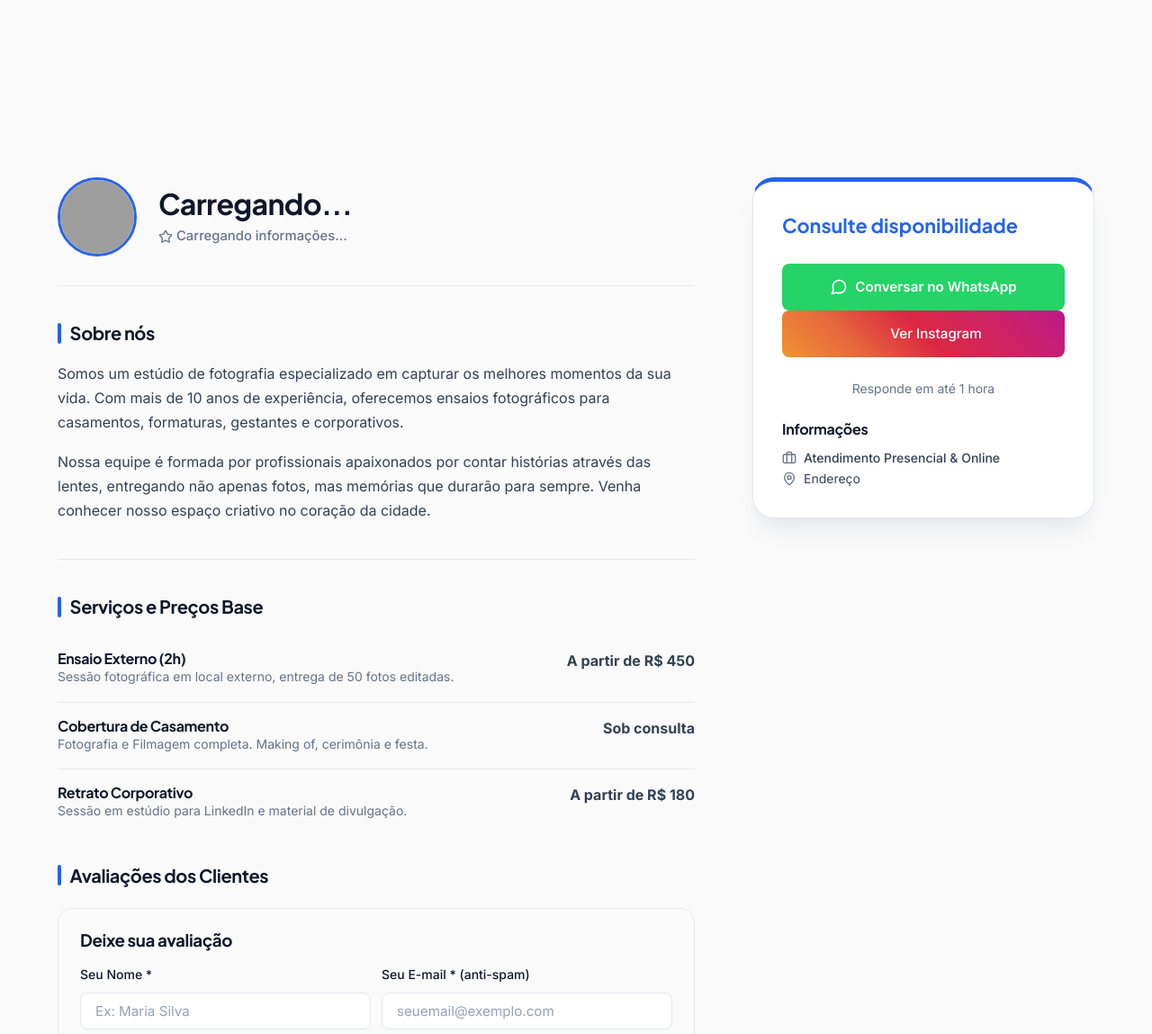
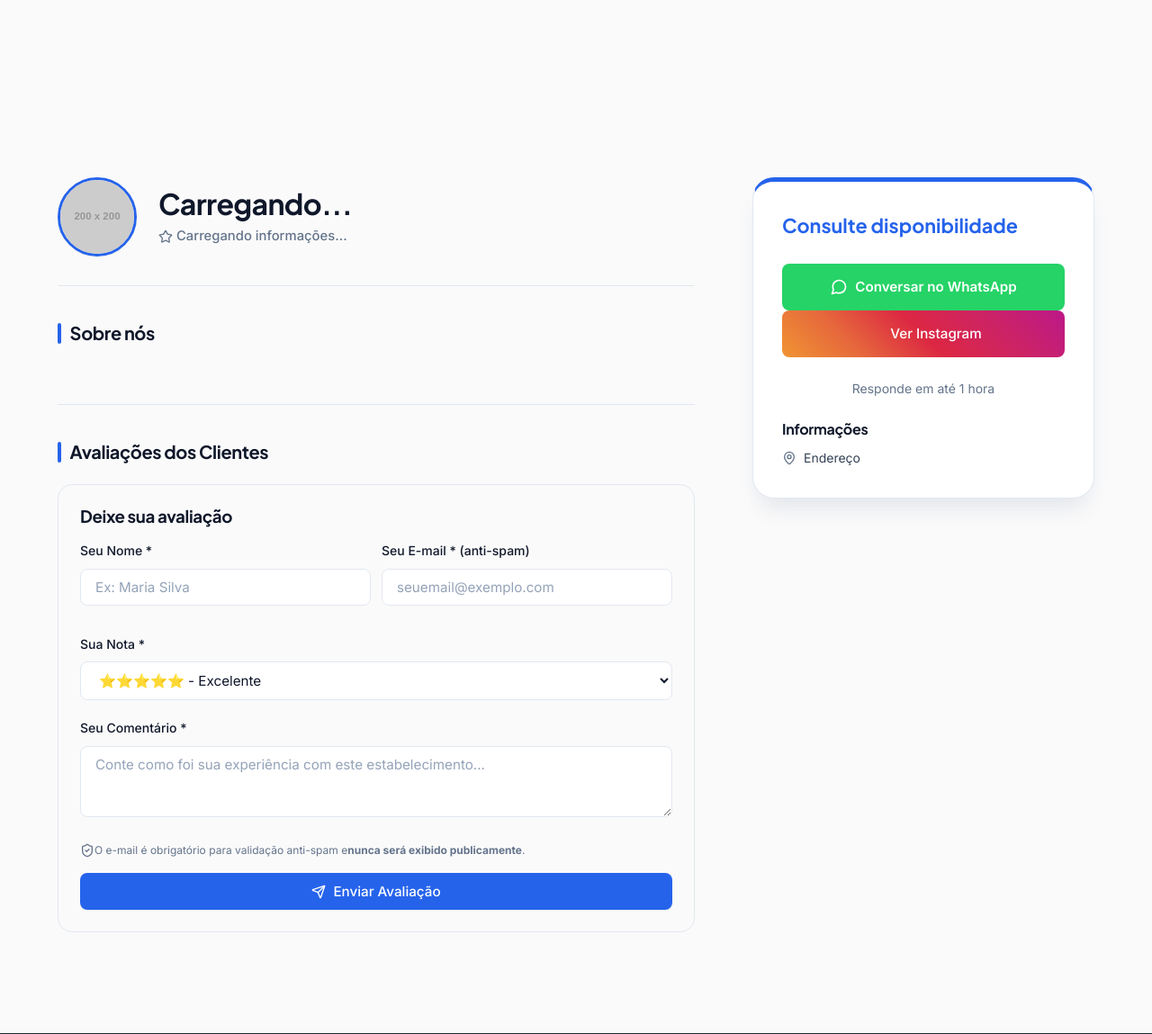
Before and after one commit to tuumwebcom-blip/oqueprocura, a Flask app: page /profile.html in a window 1280 px wide. Shown: the part 344-1493 px from the top of the page at 90% size. Run offline with Flask 3, Linux system fonts and the light colour scheme; grey boxes labelled with a size stand in for pictures from a placeholder-image service; some libraries are stand-ins or nearby versions; grey boxes are pictures that could not be loaded.

Commit message:
fix: varredura completa - remove conteudo fake, corrige XSS, seguranca e UX
- BUG 1: Remove foto Unsplash e servicos ficticios do profile.html
- BUG 2: Corrige title da pagina de perfil (era 'Estudio Lente Clara')
- BUG 3: Remove senhas hardcoded do superadmin (superadmin123, admin123, 123456)
- BUG 5+6: Corrige XSS em about_text, reviews (author_name, comment, reply)
  - Substituidos innerHTML por createElement/textContent
- BUG 7: Fix subtitle de contagem de resultados - agora atualiza apos fetch real
- BUG 9: Link 'Ver Perfil Publico' usa /p/{slug} quando disponivel
  - /api/auth/me agora retorna business_slug
- BUG 10: contact-attendance oculto por padrao, exibido apos JS carregar
- BUG 12: Secao 'Servicos e Precos' oculta quando empresa nao tem servicos
  - Servicos sanitizados via textContent (XSS fix)
- UX 4: Homepage 'Recomendados perto de voce' -> 'Profissionais em Destaque'

```diff
--- a/app.py
+++ b/app.py
@@ -1088,11 +1088,8 @@ def login_api():
     password = data.get('password')
 
     SUPERADMIN_EMAILS = {'admin@tuumweb.com', 'tuumweb.com@gmail.com'}
-    if email in SUPERADMIN_EMAILS and (password in ('superadmin123', 'admin123', '123456')):
-        session['user_id'] = 0
-        session['email'] = email
-        session['role'] = 'superadmin'
-        return jsonify({'success': True, 'redirect': '/super_admin.html', 'role': 'superadmin'})
+    # Nota: Super Admin é autenticado pelo fluxo normal abaixo, via hash de senha no banco.
+    # O bypass por senha hardcoded foi removido por segurança.
 
     conn = get_db_connection()
     user = conn.execute('SELECT * FROM users WHERE email = ?', (email,)).fetchone()
@@ -1372,8 +1369,8 @@ def auth_me():
         email = ''
         plan = 'gratuito'
         business_name = ''
-
         business_image = ''
+        business_slug = ''
 
         try:
             conn = get_db_connection()
@@ -1392,10 +1389,11 @@ def auth_me():
                         session['business_id'] = business_id
 
             if business_id:
-                biz = conn.execute('SELECT name, image FROM businesses WHERE id = ?', (business_id,)).fetchone()
+                biz = conn.execute('SELECT name, image, slug FROM businesses WHERE id = ?', (business_id,)).fetchone()
                 if biz:
                     business_name = biz['name'] or ''
                     business_image = biz['image'] or ''
+                    business_slug = biz['slug'] or ''
             conn.close()
         except Exception:
             pass
@@ -1404,6 +1402,7 @@ def auth_me():
             'logged_in': True,
             'user_id': user_id,
             'business_id': business_id,
+            'business_slug': business_slug,
             'role': role,
             'email': email,
             'plan': plan,
--- a/static/js/app.js
+++ b/static/js/app.js
@@ -54,6 +54,10 @@ async function renderBusinessCards(containerId, limit = null, query = '', catego
       </div>
     `;
     if (typeof lucide !== 'undefined') lucide.createIcons();
+
+    // Atualizar subtitle com contagem (0)
+    const subtitle = document.getElementById('query-subtitle');
+    if (subtitle) subtitle.textContent = 'Nenhum resultado encontrado.';
     return;
   }
 
@@ -100,6 +104,10 @@ async function renderBusinessCards(containerId, limit = null, query = '', catego
   if (typeof lucide !== 'undefined') {
       lucide.createIcons();
   }
+
+  // Atualizar subtitle com contagem real (após fetch completar — BUG 7 fix)
+  const subtitle = document.getElementById('query-subtitle');
+  if (subtitle) subtitle.textContent = `Mostrando ${mockBusinesses.length} resultado(s) encontrados.`;
 }
 
 // Initialize on DOM load
@@ -115,19 +123,13 @@ document.addEventListener('DOMContentLoaded', () => {
   renderBusinessCards('featured-businesses', 4); // Homepage
   renderBusinessCards('search-results', null, q, cat, loc, att); // Search page
 
-  // Update query display count and text in search.html if exists
-  setTimeout(() => {
+  // Update query display text in search.html if exists
   const display = document.getElementById('query-display');
-    const subtitle = document.getElementById('query-subtitle');
   if (display) {
     if (q) display.textContent = `"${q}"`;
     else if (cat) display.textContent = `Categoria: ${cat}`;
     else display.textContent = "Todas as empresas";
   }
-    if (subtitle) {
-      subtitle.textContent = `Mostrando ${mockBusinesses.length} resultado(s) encontrados.`;
-    }
-  }, 500);
 
   // Search button logic
   const searchBtn = document.getElementById('search-btn');
@@ -205,7 +207,7 @@ async function verificarHeaderAuth() {
     }
 
     const publicProfileHtml = (data.business_id && !isSuperAdmin) ? `
-      <a href="/profile.html?id=${data.business_id}" class="user-dropdown-item">
+      <a href="${data.business_slug ? '/p/' + data.business_slug : '/profile.html?id=' + data.business_id}" class="user-dropdown-item">
         <i data-lucide="store" class="w-4 h-4 text-emerald-600"></i> Ver Perfil Público
       </a>
     ` : '';
--- a/templates/index.html
+++ b/templates/index.html
@@ -48,8 +48,8 @@
     <section class="section container">
       <div class="section-header">
         <div>
-          <h2 class="section-title">Recomendados perto de você</h2>
-          <p class="section-subtitle">Profissionais verificados e com excelentes avaliações.</p>
+          <h2 class="section-title">Profissionais em Destaque</h2>
+          <p class="section-subtitle">Os melhores profissionais e empresas verificadas da plataforma.</p>
         </div>
         <a href="search.html" class="btn btn-outline text-sm" style="white-space: nowrap;">
           Explorar todos <i data-lucide="arrow-right" class="w-4 h-4 ml-1"></i>
--- a/templates/profile.html
+++ b/templates/profile.html
@@ -3,7 +3,7 @@
 <head>
   <meta charset="UTF-8">
   <meta name="viewport" content="width=device-width, initial-scale=1.0">
-  <title>Estúdio Lente Clara - O Que Procura?</title>
+  <title>Perfil da Empresa - O Que Procura?</title>
   <link rel="stylesheet" href="{{ url_for('static', filename='css/style.css') }}">
   <script src="https://unpkg.com/lucide@latest"></script>
   <style>
@@ -442,19 +442,18 @@
       <!-- Left Column: Content -->
       <div class="profile-content">
         <div class="profile-header">
-          <img src="https://images.unsplash.com/photo-1570295999919-56ceb5ecca61?q=80&w=200" alt="Logo Estúdio" class="profile-logo">
+          <img src="https://placehold.co/200x200?text=..." alt="Logo" class="profile-logo" id="profile-logo-img">
           <div>
-            <h1 class="profile-title">Carregando...</h1>
-            <div class="profile-meta">
+            <h1 class="profile-title" id="profile-title-el">Carregando...</h1>
+            <div class="profile-meta" id="profile-meta-el">
               <span class="flex items-center gap-1 font-medium"><i data-lucide="star" class="w-4 h-4 text-warning fill-warning"></i> Carregando informações...</span>
             </div>
           </div>
         </div>
 
         <h2 class="section-title">Sobre nós</h2>
-        <div class="about-text" id="about-text-container">
-          <p>Somos um estúdio de fotografia especializado em capturar os melhores momentos da sua vida. Com mais de 10 anos de experiência, oferecemos ensaios fotográficos para casamentos, formaturas, gestantes e corporativos.</p>
-          <p class="mt-4">Nossa equipe é formada por profissionais apaixonados por contar histórias através das lentes, entregando não apenas fotos, mas memórias que durarão para sempre. Venha conhecer nosso espaço criativo no coração da cidade.</p>
+        <div class="about-text" id="about-text-container" style="min-height: 3rem;">
+          <!-- Preenchido dinamicamente via JS -->
         </div>
 
         <!-- Comodidades & Diferenciais do Estabelecimento -->
@@ -468,30 +467,13 @@
           <div class="feature-list" id="specialties-container"></div>
         </div>
 
-        <h2 class="section-title">Serviços e Preços Base</h2>
-        <div class="mb-8" id="services-container">
-          <div class="service-item">
-            <div>
-              <h4 class="font-bold text-text-dark">Ensaio Externo (2h)</h4>
-              <p class="text-sm text-muted">Sessão fotográfica em local externo, entrega de 50 fotos editadas.</p>
-            </div>
-            <div class="font-bold text-text-dark">A partir de R$ 450</div>
-          </div>
-          <div class="service-item">
-            <div>
-              <h4 class="font-bold text-text-dark">Cobertura de Casamento</h4>
-              <p class="text-sm text-muted">Fotografia e Filmagem completa. Making of, cerimônia e festa.</p>
-            </div>
-            <div class="font-bold text-text-dark">Sob consulta</div>
-          </div>
-          <div class="service-item">
-            <div>
-              <h4 class="font-bold text-text-dark">Retrato Corporativo</h4>
-              <p class="text-sm text-muted">Sessão em estúdio para LinkedIn e material de divulgação.</p>
-            </div>
-            <div class="font-bold text-text-dark">A partir de R$ 180</div>
+        <div id="services-wrapper" style="display:none;">
+          <h2 class="section-title">Serviços e Preços Base</h2>
+          <div class="mb-8" id="services-container">
+            <!-- Preenchido dinamicamente via JS -->
           </div>
         </div>
+
 
         <h2 class="section-title">Avaliações dos Clientes</h2>
         <div class="mb-8">
@@ -606,7 +588,7 @@
 
           <h4 class="font-bold text-text-dark mb-3">Informações</h4>
           <ul class="flex-col gap-3 text-sm">
-            <li class="flex items-center gap-2 text-text" id="contact-attendance">
+            <li class="flex items-center gap-2 text-text" id="contact-attendance" style="display:none;">
               <i data-lucide="briefcase" class="w-4 h-4 text-muted"></i>
               <span id="contact-attendance-text" class="font-medium">Atendimento Presencial & Online</span>
             </li>
@@ -910,40 +892,75 @@
             `;
           }
 
-          // Renderizar Avaliações
+          // Renderizar Avaliações — usa createElement/textContent para evitar XSS
           const reviewsContainer = document.getElementById('reviews-container');
           if (reviewsContainer) {
+            reviewsContainer.innerHTML = '';
             if (business.reviews && business.reviews.length > 0) {
-              reviewsContainer.innerHTML = business.reviews.map(r => {
-                const replyHtml = r.reply ? `
-                  <div style="margin-top: 1rem; padding: 1rem; background: var(--color-bg); border-left: 3px solid var(--color-secondary); border-radius: 0 var(--radius-md) var(--radius-md) 0;">
-                    <p class="text-xs font-bold text-text-dark mb-1">Resposta do Proprietário</p>
-                    <p class="text-sm text-muted">${r.reply}</p>
-                  </div>
-                ` : '';
+              business.reviews.forEach(r => {
+                const wrapper = document.createElement('div');
+                wrapper.style.cssText = 'padding: 1rem; border-bottom: 1px solid var(--color-border); margin-bottom: 1rem;';
 
-                return `
-                <div style="padding: 1rem; border-bottom: 1px solid var(--color-border); margin-bottom: 1rem;">
-                  <div class="flex justify-between items-center mb-2">
-                    <span class="font-bold text-text-dark">${r.author_name}</span>
-                    <span class="text-sm text-warning flex items-center">
-                      ${'★'.repeat(r.rating)}${'☆'.repeat(5 - r.rating)}
-                    </span>
-                  </div>
-                  <p class="text-sm text-muted">${r.comment}</p>
-                  ${replyHtml}
-                </div>
-                `;
-              }).join('');
+                const header = document.createElement('div');
+                header.className = 'flex justify-between items-center mb-2';
+
+                const authorSpan = document.createElement('span');
+                authorSpan.className = 'font-bold text-text-dark';
+                authorSpan.textContent = r.author_name || 'Anônimo';
+
+                const starsSpan = document.createElement('span');
+                starsSpan.className = 'text-sm text-warning flex items-center';
+                starsSpan.textContent = '★'.repeat(Math.max(0, Math.min(5, r.rating || 5))) + '☆'.repeat(5 - Math.max(0, Math.min(5, r.rating || 5)));
+
+                header.appendChild(authorSpan);
+                header.appendChild(starsSpan);
+
+                const commentP = document.createElement('p');
+                commentP.className = 'text-sm text-muted';
+                commentP.textContent = r.comment || '';
+
+                wrapper.appendChild(header);
+                wrapper.appendChild(commentP);
+
+                if (r.reply) {
+                  const replyDiv = document.createElement('div');
+                  replyDiv.style.cssText = 'margin-top: 1rem; padding: 1rem; background: var(--color-bg); border-left: 3px solid var(--color-secondary); border-radius: 0 var(--radius-md) var(--radius-md) 0;';
+                  const replyLabel = document.createElement('p');
+                  replyLabel.className = 'text-xs font-bold text-text-dark mb-1';
+                  replyLabel.textContent = 'Resposta do Proprietário';
+                  const replyText = document.createElement('p');
+                  replyText.className = 'text-sm text-muted';
+                  replyText.textContent = r.reply;
+                  replyDiv.appendChild(replyLabel);
+                  replyDiv.appendChild(replyText);
+                  wrapper.appendChild(replyDiv);
+                }
+
+                reviewsContainer.appendChild(wrapper);
+              });
             } else {
               reviewsContainer.innerHTML = '<p class="text-muted text-sm">Nenhuma avaliação ainda. Seja o primeiro a avaliar!</p>';
             }
           }
 
-          // Atualizar Sobre Nós
+          // Atualizar Sobre Nós — usa textContent para evitar XSS
           const aboutEl = document.getElementById('about-text-container');
           if (aboutEl) {
-              aboutEl.innerHTML = `<p>${business.about_text}</p>`;
+            aboutEl.innerHTML = '';
+            const aboutText = unescapeHtml(business.about_text || '');
+            if (aboutText.trim()) {
+              // Divide por quebras de linha para preservar parágrafos, mas sem permitir HTML
+              aboutText.split(/\n\n+/).forEach(paragraph => {
+                const p = document.createElement('p');
+                p.textContent = paragraph.trim();
+                if (p.textContent) aboutEl.appendChild(p);
+              });
+            } else {
+              const p = document.createElement('p');
+              p.className = 'text-muted text-sm';
+              p.textContent = 'Informações sobre esta empresa em breve.';
+              aboutEl.appendChild(p);
+            }
           }
 
 
@@ -1017,6 +1034,7 @@
             }
           }
 
+          const attendanceEl = document.getElementById('contact-attendance');
           const attendanceText = document.getElementById('contact-attendance-text');
           if (attendanceText) {
             if (business.attendance_type === 'online') {
@@ -1026,6 +1044,7 @@
             } else {
               attendanceText.textContent = 'Presencial e Online';
             }
+            if (attendanceEl) attendanceEl.style.display = 'flex';
           }
 
           const addressEl = document.getElementById('contact-address');
@@ -1131,18 +1150,37 @@
             logoEl.src = business.image || 'https://placehold.co/200x200?text=Logo';
           }
 
-          // Atualizar Serviços
+          // Atualizar Serviços — exibe wrapper só quando há serviços, sanitiza via textContent
+          const servicesWrapper = document.getElementById('services-wrapper');
           const servicesEl = document.getElementById('services-container');
-          if (servicesEl && business.services) {
-              servicesEl.innerHTML = business.services.map(s => `
-                <div class="service-item">
-                  <div>
-                    <h4 class="font-bold text-text-dark">${s.name}</h4>
-                    <p class="text-sm text-muted">${s.description}</p>
-                  </div>
-                  <div class="font-bold" style="color: var(--color-secondary);">${s.price}</div>
-                </div>
-              `).join('');
+          if (servicesEl && business.services && business.services.length > 0) {
+            if (servicesWrapper) servicesWrapper.style.display = 'block';
+            servicesEl.innerHTML = '';
+            business.services.forEach(s => {
+              const item = document.createElement('div');
+              item.className = 'service-item';
+
+              const infoDiv = document.createElement('div');
+              const h4 = document.createElement('h4');
+              h4.className = 'font-bold text-text-dark';
+              h4.textContent = s.name || '';
+              const desc = document.createElement('p');
+              desc.className = 'text-sm text-muted';
+              desc.textContent = s.description || '';
+              infoDiv.appendChild(h4);
+              infoDiv.appendChild(desc);
+
+              const priceDiv = document.createElement('div');
+              priceDiv.className = 'font-bold';
+              priceDiv.style.color = 'var(--color-secondary)';
+              priceDiv.textContent = s.price || '';
+
+              item.appendChild(infoDiv);
+              item.appendChild(priceDiv);
+              servicesEl.appendChild(item);
+            });
+          } else {
+            if (servicesWrapper) servicesWrapper.style.display = 'none';
           }
 
           // Comodidades & Diferenciais do Estabelecimento
```
Lines whose indentation alone changed are shown as unchanged.
